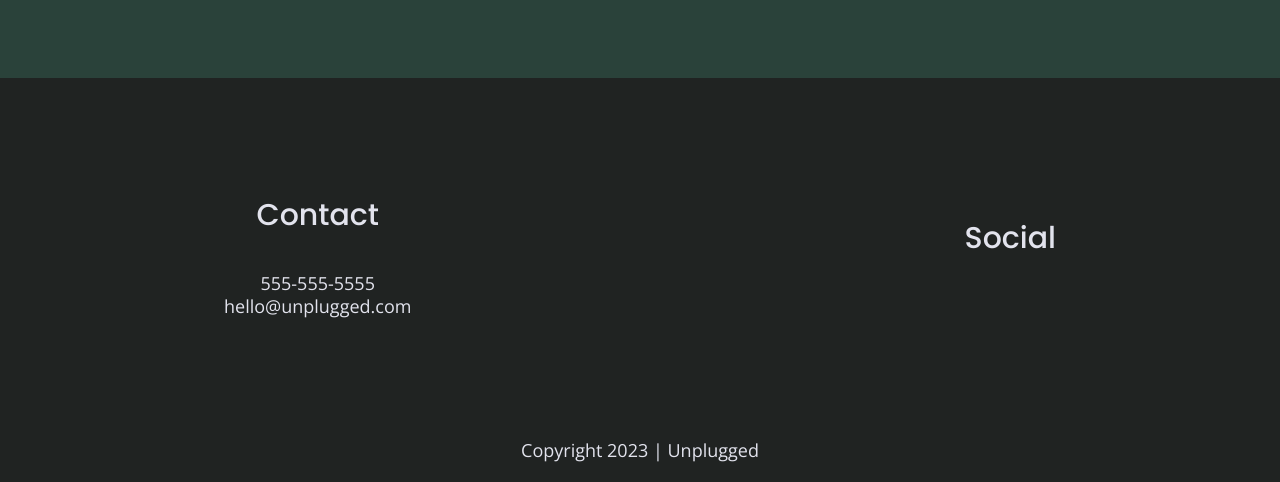
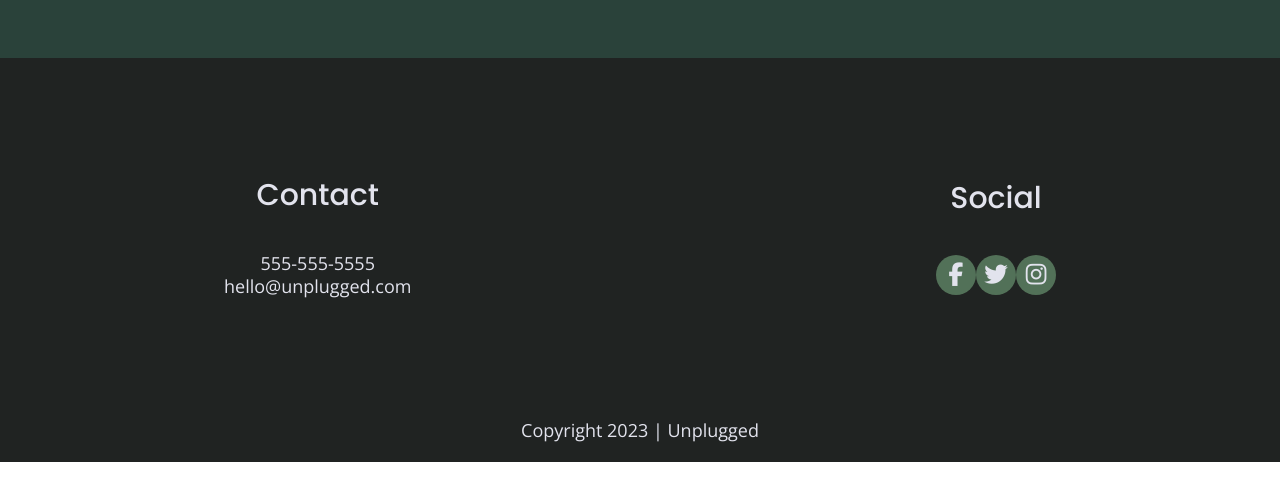
Before and after one commit to CaseyLawver/unplugged, a website built with Parcel: page index.html in a window 1280 px wide. Shown: the part 2470-2952 px from the top of the page. Built offline with nearby package versions, Linux system fonts and the light colour scheme.

Commit message:
Icon styles

```diff
--- a/css/main.css
+++ b/css/main.css
@@ -147,7 +147,7 @@ address {
 }
 
 .features i {
-	font-size: 3.75em;
+	  font-size: 3.75em;
     margin-bottom: 40px;
 }
 
@@ -236,16 +236,30 @@ footer .social-icons {
   align-items: center;
 }
 
+
 footer .social-icons p {
+  background-color: #527158;
+  border-radius: 50%;
+  width: 40px;
+  height: 40px;
   display: flex;
   justify-content: center;
   align-items: center;
+}
+
+footer .social-icons p i {
+  font-size: 1.3125em;
 }
 
 footer .copyright {
   margin: 20px 0;
 }
 
+footer i {
+  font-size: 1.75em;
+  background-color: #527158;
+
+}
 
 /*--------Mobile Hompage Styles--------*/
 .hero-area {
@@ -589,6 +603,10 @@ FAQ Page
     width: 62%;
   }
 
+  .features i {
+    margin-bottom: 30px;
+  }
+
   /*Reviews*/
 
   .reviews article {
--- a/index.html
+++ b/index.html
@@ -138,8 +138,9 @@
         <div class="social">
           <h4>Social</h4>
           <div class="social-icons">
-            <p><a href="https://facebook.com/yoursite"></a></p>
-            <p><a href="https://twitter.com"></a></p>
+            <p><a href="https://facebook.com/yoursite"><i class="fab fa-facebook-f"></i></a></p>
+            <p><a href="https://twitter.com"><i class="fab fa-twitter"></i></a></p>
+            <p> <a href="https://instagram.com"><i class="fab fa-instagram"></i></a></p>
           </div>
         </div>
       </div><!---footer content ends-->
```
